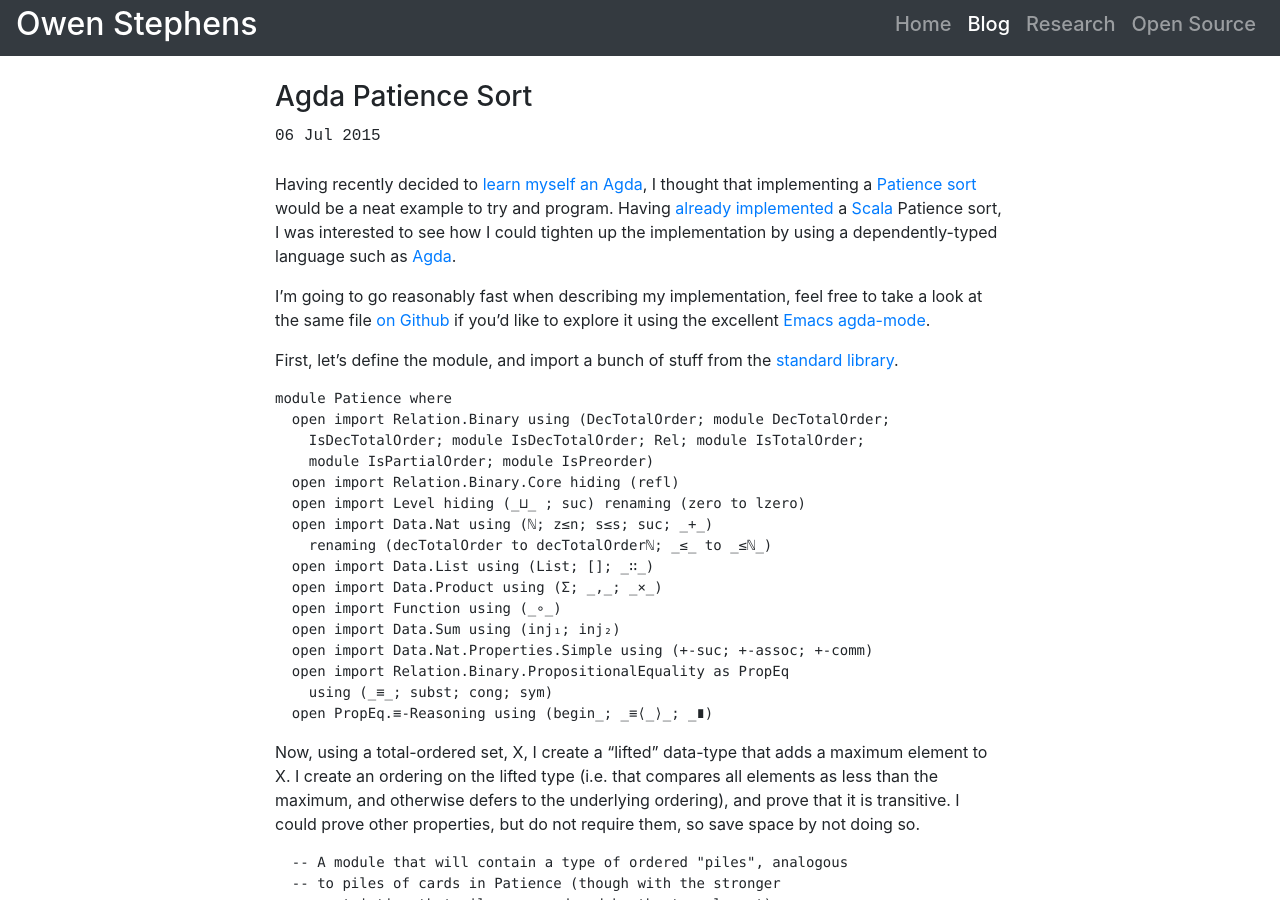
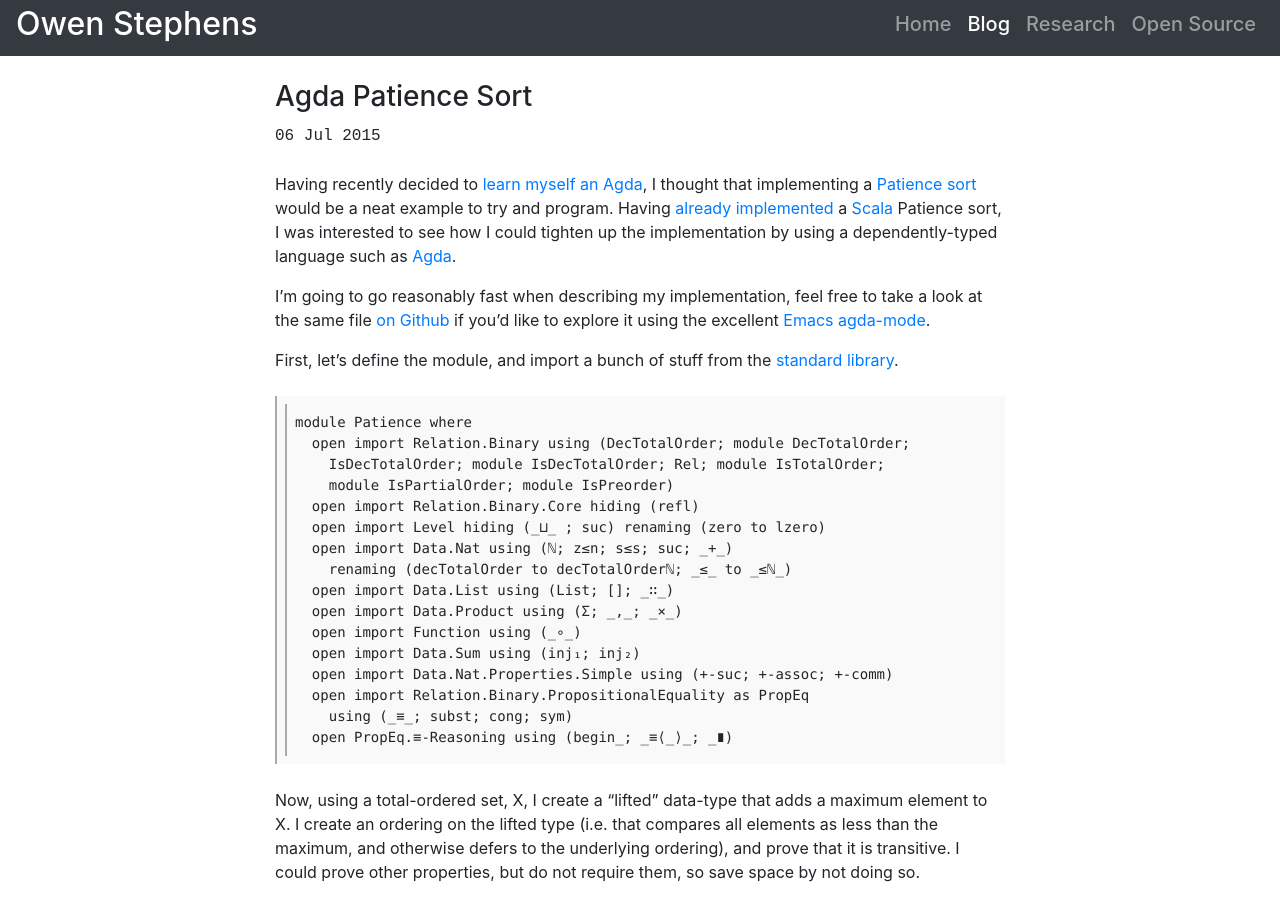
Before and after one commit to owst/owst.github.io, a Jekyll site: the page built from blog/_posts/2015-07-06-agda-patience-sort.md, in a window 1280 px wide and 900 px high. Built offline with Jekyll 4.4.1, drawn with Linux system fonts in a browser that asks for light colours; nearby versions of some CDN libraries; some web fonts are replaced.

Commit message:
Use text instead of unsupported Agda highlighting

````diff
--- a/blog/_posts/2015-07-06-agda-patience-sort.md
+++ b/blog/_posts/2015-07-06-agda-patience-sort.md
@@ -15,7 +15,7 @@ it using the excellent [Emacs agda-mode][agda-mode].
 First, let's define the module, and import a bunch of stuff from the
 [standard library][standard library].
 
-```agda
+```text
 module Patience where
   open import Relation.Binary using (DecTotalOrder; module DecTotalOrder;
     IsDecTotalOrder; module IsDecTotalOrder; Rel; module IsTotalOrder;
@@ -40,7 +40,7 @@ compares all elements as less than the maximum, and otherwise defers to the
 underlying ordering), and prove that it is transitive. I could prove other
 properties, but do not require them, so save space by not doing so.
 
-```agda
+```text
   -- A module that will contain a type of ordered "piles", analogous
   -- to piles of cards in Patience (though with the stronger
   -- restriction that piles are ordered by the top element).
@@ -67,7 +67,7 @@ We will want to use this lifted type to track the minimum element in a set of
 Piles, and we will therefore need to find the minimum of two elements of this
 type.
 
-```agda
+```text
     -- Minimum w.r.t. X⊤
     min : X⊤ → X⊤ → X⊤
     min ⊤ x = x
@@ -82,7 +82,7 @@ elements it contains. Notice how we leverage dependent types, taking a proof
 object argument that ensures that elements that are `cons`d onto the vector are
 indeed smaller than the existing head of the vector.
 
-```agda
+```text
     -- Define a type of bounded, ordered vectors
     data OVec : X⊤ → ℕ → Set where
       ε : OVec ⊤ 0
@@ -93,7 +93,7 @@ Now, using ordered vectors (individual piles), we can define a type representing
 a (ordered by top element) set of piles, again tracking the minimum element and
 the number of elements in the Piles.
 
-```agda
+```text
     -- Define a type of bounded, ordered (by head elem) vectors of
     -- (non-empty) OVecs.
     data Piles : X⊤ → ℕ → Set where
@@ -104,7 +104,7 @@ the number of elements in the Piles.
 
 Later, we will require a couple of lemmas:
 
-```agda
+```text
     -- Given a proof of equivalence between two elements of ℕ, we can transform
     -- Piles with one size to the other.
     cong-Piles : ∀ {l} {n m : ℕ} → (n ≡ m) → Piles l n  → Piles l m
@@ -121,7 +121,7 @@ Later, we will require a couple of lemmas:
 And now, we can move onto the meat of the implementation, inserting single
 elements, and complete piles into existing (possibly empty) `Piles`:
 
-```agda
+```text
     -- We can insert a single element into existing Piles...
     insertElemPiles : ∀ {l n} → (x : X) → Piles l n
       → Piles (min ⟦ x ⟧ l) (suc n)
@@ -182,7 +182,7 @@ type][dependent sum] to encode the fact that the lower bound of the resulting
 `Piles` is the removed element. We maintain the ordering by pushing any
 non-empty vectors back into the `Piles` to be consumed in-order.
 
-```agda
+```text
     -- From any non-empty Piles, we can remove the smallest element, to obtain
     -- a pair of that element, and a one-smaller Piles.
     removeOne : ∀ {l n} → Piles l (suc n) → X × (Σ X⊤ (λ l' → Piles l' n))
@@ -202,7 +202,7 @@ non-empty vectors back into the `Piles` to be consumed in-order.
  type to "hide" these values. To create a existential Piles, we repeatedly
  insert the elements of the list, one-by-one:
 
-```agda
+```text
     -- We can existentially hide the bound and size of Piles...
     data ∃Piles : Set where
       ∃<_> : ∀ {l n} → Piles l n → ∃Piles
@@ -217,7 +217,7 @@ non-empty vectors back into the `Piles` to be consumed in-order.
 
 Now, Patience sorting is simply defined:
 
-```agda
+```text
     -- Finally, patience sort is simply creating Piles from an arbitrary List,
     -- before converting back to an (ordered) List.
     patienceSort : List X → List X
@@ -229,7 +229,7 @@ And all that remains is to demonstrate some example sortings of natural
 numbers. Recall that Piles are parameterised by the (totally-ordered) elements
 they contain.
 
-```agda
+```text
   -- Let's create Piles of ℕ
   module Pilesℕ = Piles decTotalOrderℕ
 
````
